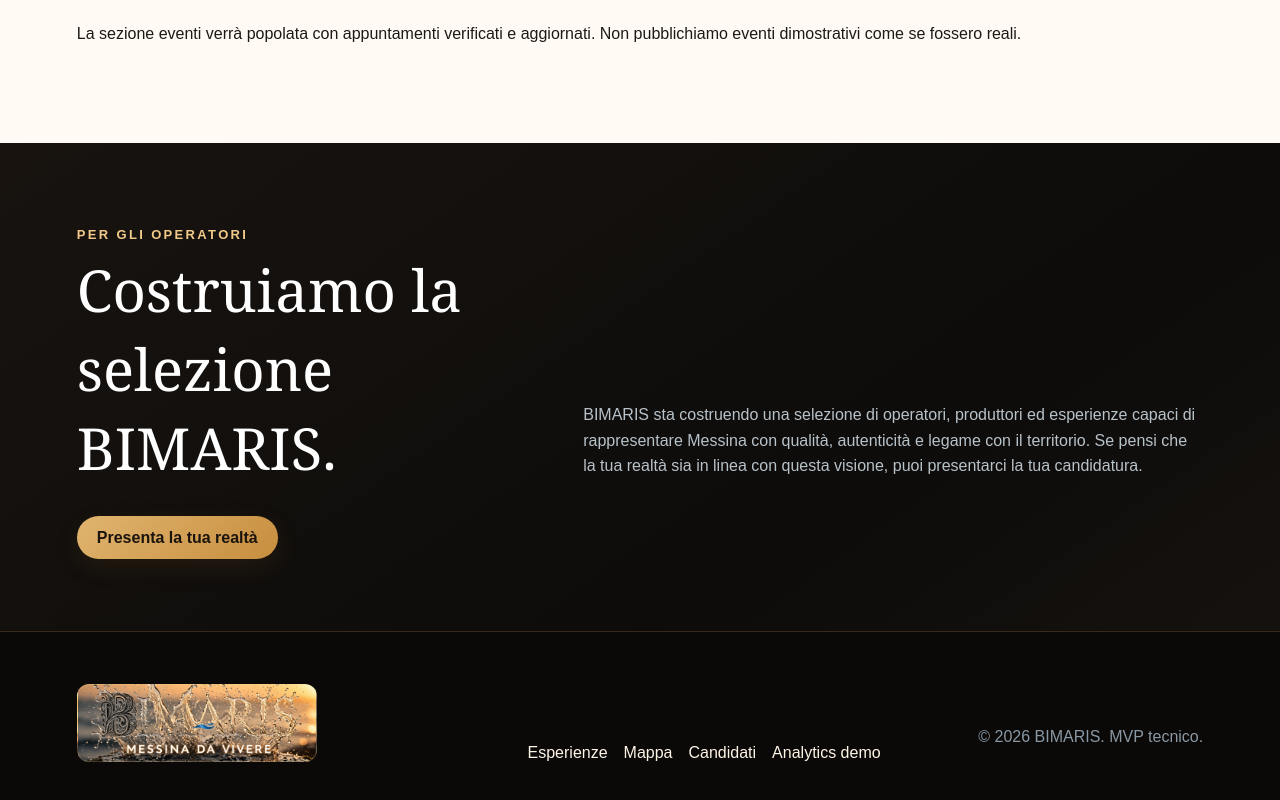
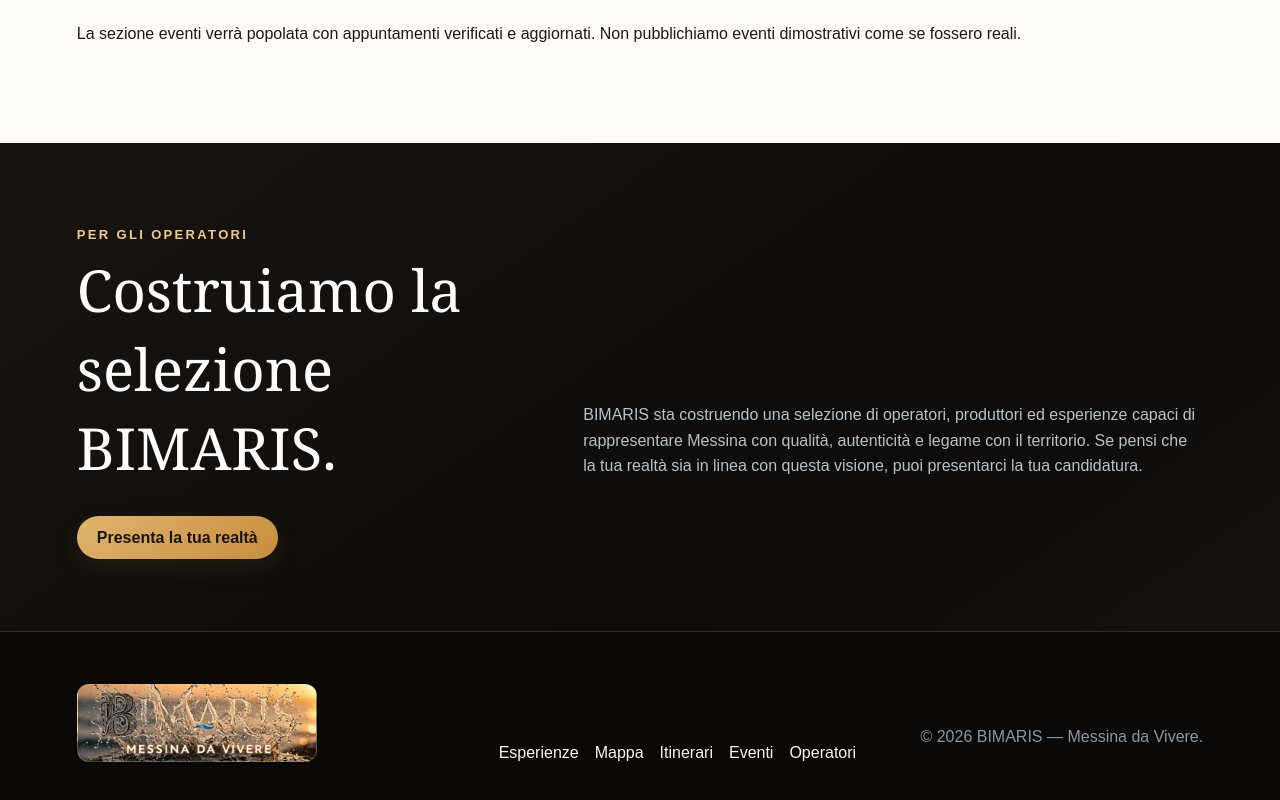
Before and after one commit to giovannibrunetto/bimaris-platform, a Next.js app in the folder apps/web/: page / in a window 1280 px wide. Shown: the part 4515-5315 px from the top of the page. Built offline with nearby package versions, Linux system fonts and the light colour scheme; no server answers; the database is empty.

Commit message:
Clean public footer copy and remove demo admin link

```diff
--- a/apps/web/components/Footer.tsx
+++ b/apps/web/components/Footer.tsx
@@ -9,10 +9,11 @@ export function Footer() {
       <div className="footer-links">
         <Link href="/esperienze">Esperienze</Link>
         <Link href="/mappa">Mappa</Link>
-        <Link href="/operatori/candidatura">Candidati</Link>
-        <Link href="/admin/analytics">Analytics demo</Link>
+        <Link href="/itinerari">Itinerari</Link>
+        <Link href="/eventi">Eventi</Link>
+        <Link href="/operatori/candidatura">Operatori</Link>
       </div>
-      <p className="muted">© 2026 BIMARIS. MVP tecnico.</p>
+      <p className="muted">© 2026 BIMARIS — Messina da Vivere.</p>
     </footer>
   );
 }
```
